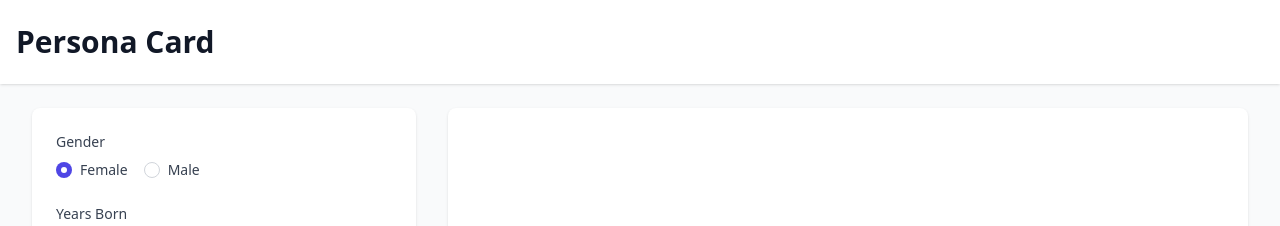
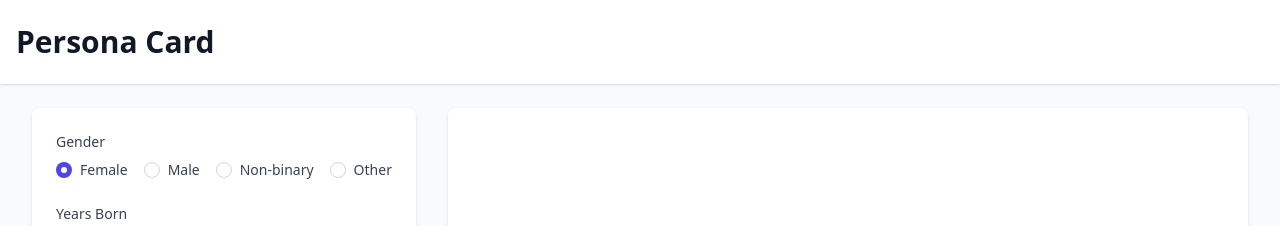
Before and after one commit to thc-experimental-features/Gerotech-Clock-Webapp-Frontend, a React (Vite) app: page / in a window 1280 px wide. Shown: the top 226 px of the page. Built offline with nearby package versions, Linux system fonts and the light colour scheme; no server answers.

Commit message:
Added extra genders

```diff
--- a/src/components/ProfileForm.tsx
+++ b/src/components/ProfileForm.tsx
@@ -1,5 +1,5 @@
-import React, { useState, useMemo } from "react";
-import {AgeRange, PersonaFormData, ProfileFormProps} from "../types";
+import React, { useState } from "react";
+import {PersonaFormData, ProfileFormProps, Gender} from "../types";
 import { CONSTANTS } from "../constants";
 import { ExclamationCircleIcon } from "@heroicons/react/24/outline";
 const ProfileForm = ({ onSubmit, isLoading }: ProfileFormProps) => {
@@ -81,38 +81,24 @@ const ProfileForm = ({ onSubmit, isLoading }: ProfileFormProps) => {
           Gender
         </label>
         <div className="flex space-x-4">
-          <label className="flex items-center">
+          {CONSTANTS.PERSONA_CARD.GENDER.map((option) => (
+            <label key={option.value} className="flex items-center">
               <input
                 type="radio"
                 name="gender"
-              value="female"
-              checked={formData.gender === "female"}
+                value={option.value}
+                checked={formData.gender === option.value}
                 onChange={(e) =>
                   setFormData({
                     ...formData,
-                  gender: e.target.value as "female" | "male",
+                    gender: e.target.value as PersonaFormData["gender"],
                   })
                 }
                 className="h-4 w-4 border-gray-300 text-indigo-600 focus:ring-indigo-500"
               />
-            <span className="ml-2 text-sm text-gray-700">Female</span>
+              <span className="ml-2 text-sm text-gray-700">{option.label}</span>
             </label>
-          <label className="flex items-center">
-            <input
-              type="radio"
-              name="gender"
-              value="male"
-              checked={formData.gender === "male"}
-              onChange={(e) =>
-                setFormData({
-                  ...formData,
-                  gender: e.target.value as "female" | "male",
-                })
-              }
-              className="h-4 w-4 border-gray-300 text-indigo-600 focus:ring-indigo-500"
-            />
-            <span className="ml-2 text-sm text-gray-700">Male</span>
-          </label>
+          ))}
         </div>
       </div>
 
--- a/src/constants/index.ts
+++ b/src/constants/index.ts
@@ -1,4 +1,4 @@
-import { AgeRange, Country, HealthStatus, ProfileFormProps } from '../types';
+import { Country, HealthStatus, Gender } from '../types';
 
 export const CONSTANTS = {
     PERSONA_CARD: {
@@ -6,10 +6,16 @@ export const CONSTANTS = {
             { id: 'iadls', label: 'Needs help with IADLs' },
             { id: 'adls', label: 'Needs help with ADLs' },
         ] as HealthStatus[],
-
+        GENDER: [
+            { value: 'female', label: 'Female' },
+            { value: 'male', label: 'Male' },
+            { value: 'non-binary', label: 'Non-binary' },
+            { value: 'other', label: 'Other' }
+        ] as Gender[],
         COUNTRY: [
             { value: 'AFG', label: 'Afghanistan' },
             { value: 'ALB', label: 'Albania' },
+
             { value: 'DZA', label: 'Algeria' },
             { value: 'AND', label: 'Andorra' },
             { value: 'AGO', label: 'Angola' },
--- a/src/types/index.ts
+++ b/src/types/index.ts
@@ -1,12 +1,11 @@
-export interface AgeRange {
+export interface Gender {
     value: string;
     label: string;
-    minAge: number;
-    maxAge: number;
 }
 
 export interface Country {
     value: string;
+
     label: string;
 }
 
@@ -20,7 +19,7 @@ export interface PersonaFormData {
     yearsBorn: string;
     country: string;
     healthStatus: string;
-    gender: 'female' | 'male';
+    gender: 'female' | 'male' | 'non-binary' | 'other';
     livingArrangement: 'independent' | 'family' | 'nursing';
 }
 
```
Lines whose indentation alone changed are shown as unchanged.
